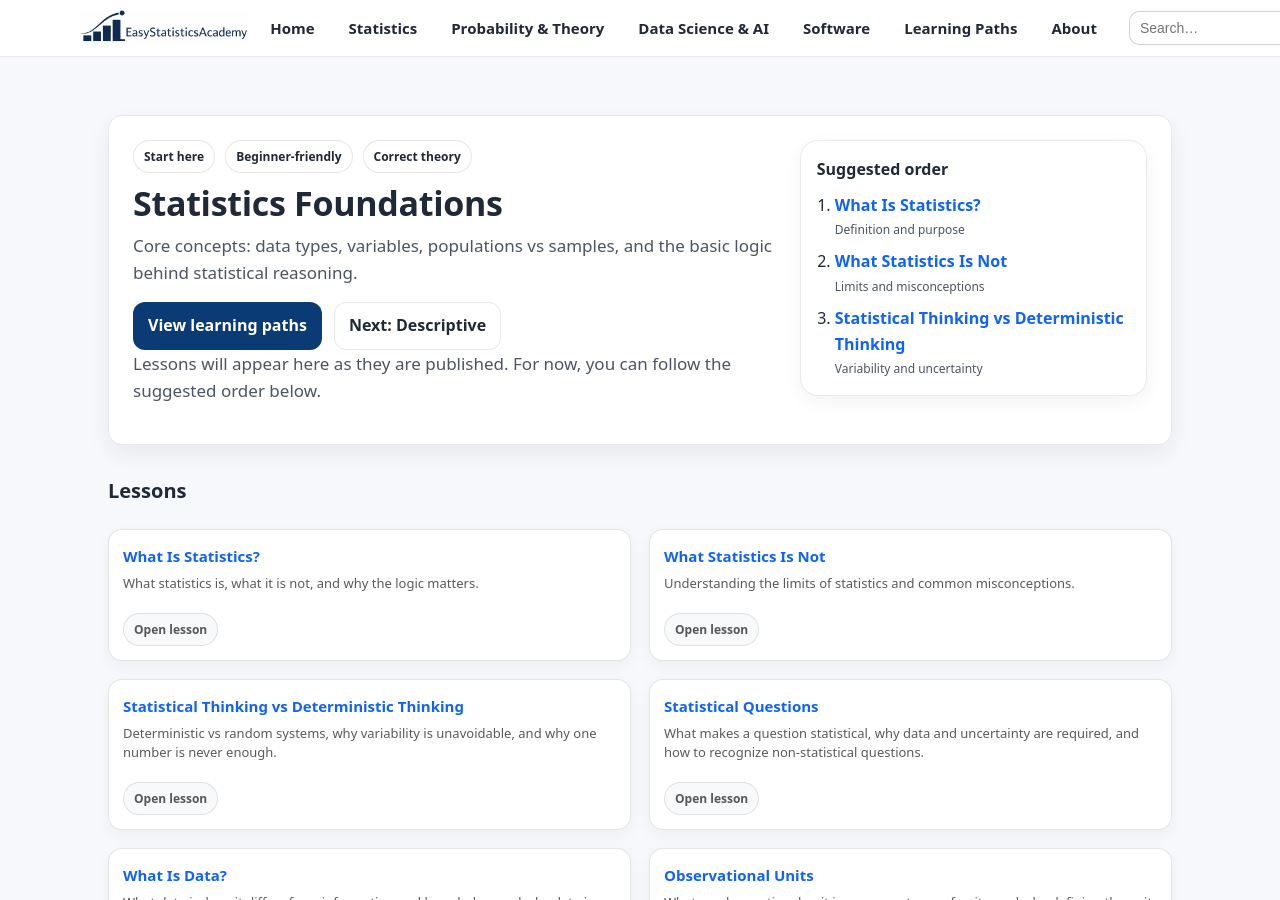
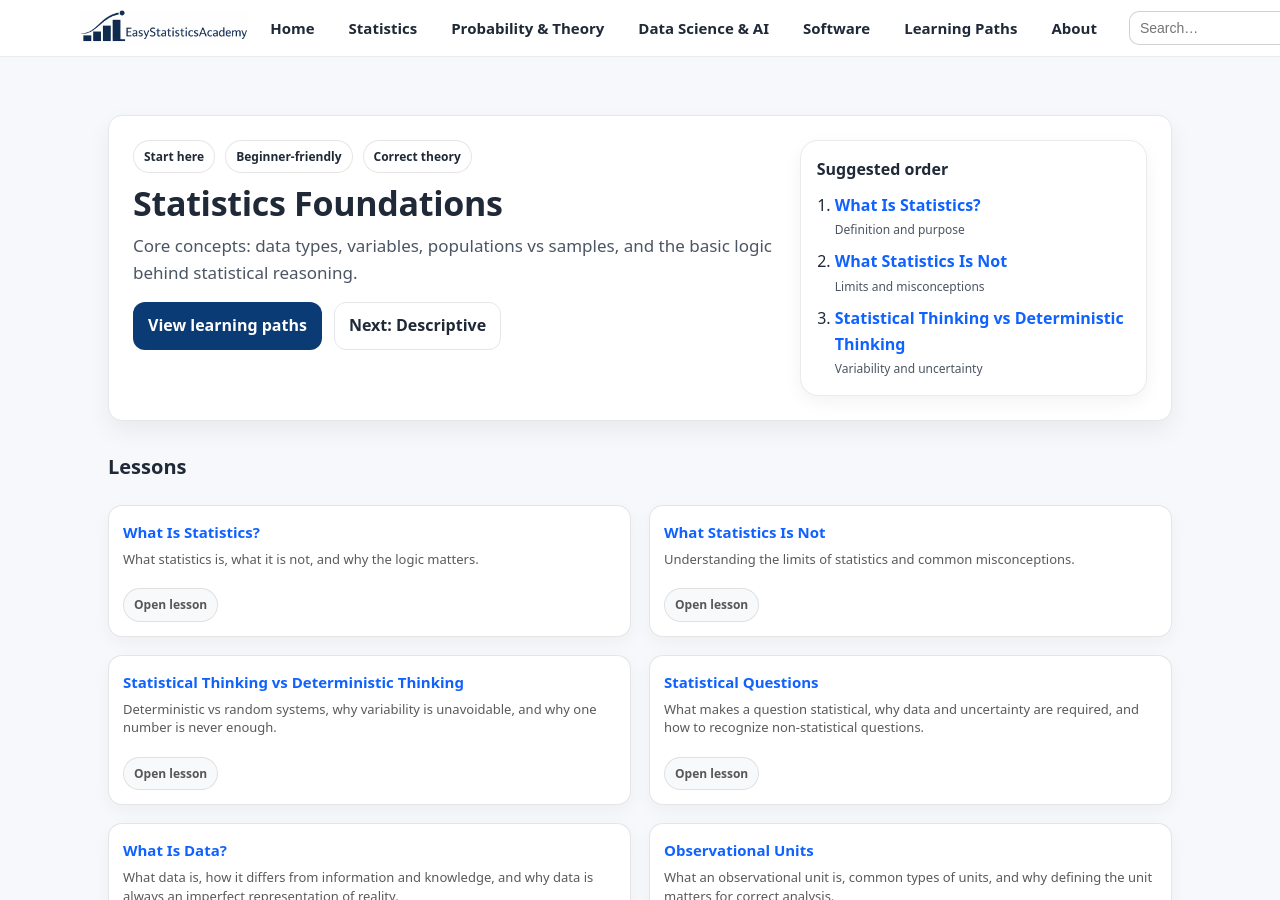
Before and after one commit to ammar-homaida-statistics/easystatisticsacademy, a Jekyll site: the page built from foundations/index.md, in a window 1280 px wide and 900 px high. Built offline with Jekyll 4.4.1, drawn with Linux system fonts in a browser that asks for light colours; our own code applies the rules of GitHub Pages for plain Markdown files.

Commit message:
Delete under construction note

```diff
--- a/foundations/index.md
+++ b/foundations/index.md
@@ -26,9 +26,6 @@ sidebar: true
         <a class="btn btn-outline" href="/descriptive/">Next: Descriptive</a>
       </div>
 
-      <p class="muted-mini">
-        Lessons will appear here as they are published. For now, you can follow the suggested order below.
-      </p>
     </div>
 
     <div class="hero-panel">
```
